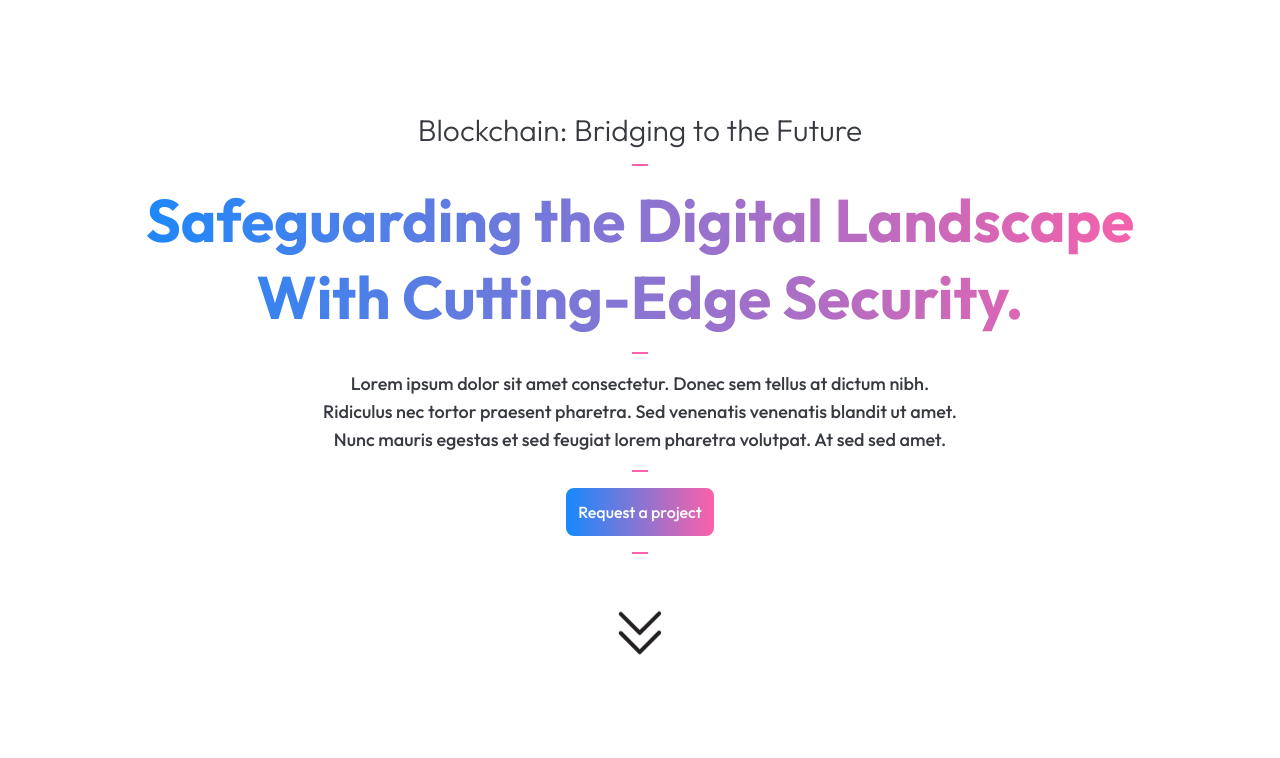
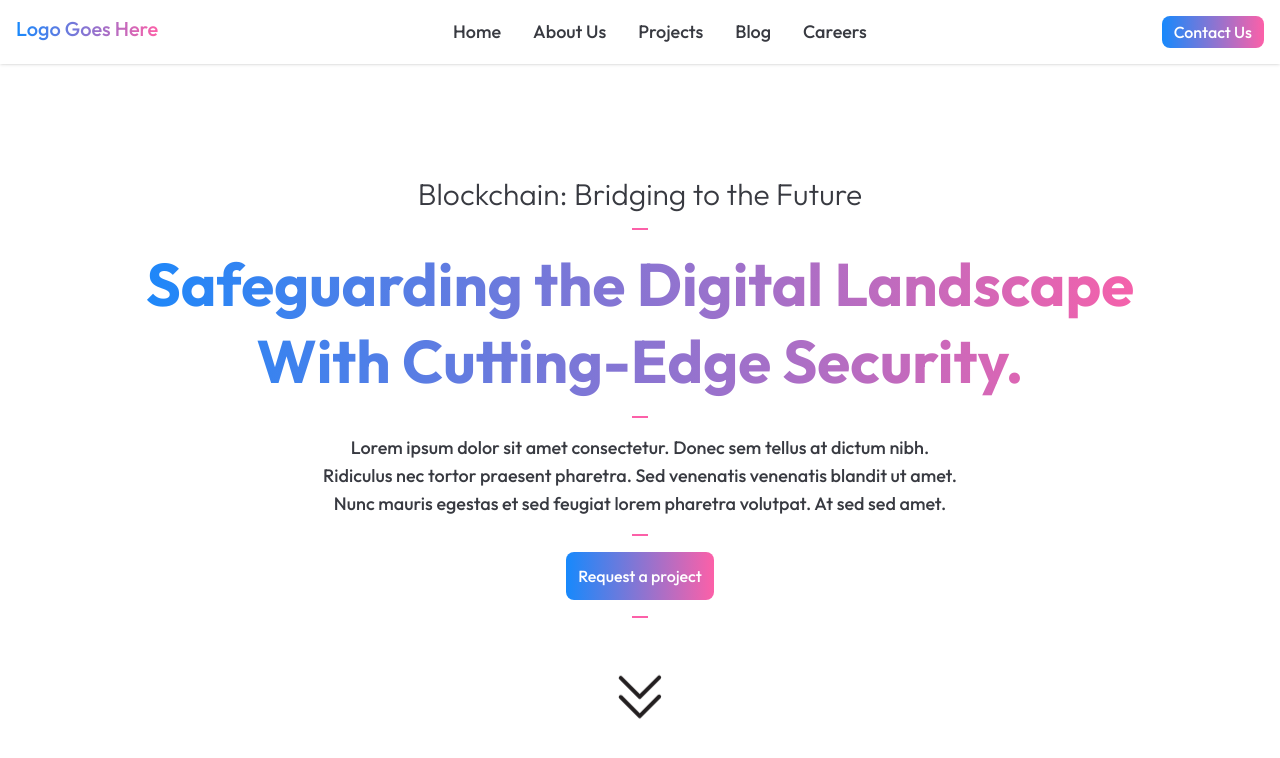
Before and after one commit to lucasfgaldinos/minimalist-landing-page-template, a React (Vite) app: page / in a window 1280 px wide. Shown: the top 758 px of the page. Built offline with nearby package versions, Linux system fonts and the light colour scheme.

Commit message:
feat: Criação do Header

```diff
--- /dev/null
+++ b/src/components/header/index.tsx
@@ -0,0 +1,48 @@
+import { Button } from '../button';
+
+export function Header() {
+	return (
+		<header className="px-4 py-4 shadow sticky top-0 left-0">
+			<div className="max-w-7xl flex justify-between mx-auto">
+				<p className="gradient-text font-medium text-xl">Logo Goes Here</p>
+
+				<nav className="text-dark font-medium text-lg flex items-center justify-center gap-8">
+					<button
+						className="header-link cursor-pointer transition-all duration-500"
+						type="button"
+					>
+						Home
+					</button>
+					<button
+						className="header-link cursor-pointer transition-all duration-500"
+						type="button"
+					>
+						About Us
+					</button>
+					<button
+						className="header-link cursor-pointer transition-all duration-500"
+						type="button"
+					>
+						Projects
+					</button>
+					<button
+						className="header-link cursor-pointer transition-all duration-500"
+						type="button"
+					>
+						Blog
+					</button>
+					<button
+						className="header-link cursor-pointer transition-all duration-500"
+						type="button"
+					>
+						Careers
+					</button>
+				</nav>
+
+				<Button height="sm" width="fit">
+					Contact Us
+				</Button>
+			</div>
+		</header>
+	);
+}
--- a/src/index.css
+++ b/src/index.css
@@ -39,6 +39,34 @@
 	color: transparent;
 }
 
+.header-link {
+	position: relative;
+}
+
+.header-link::after {
+	content: "";
+	position: absolute;
+	bottom: -2px;
+	left: 50%;
+	transform: translateX(-50%);
+	width: 0;
+	height: 2px;
+	background: linear-gradient(
+		90deg,
+		rgba(23, 137, 252, 1) 0%,
+		rgba(252, 96, 168, 1) 100%
+	);
+	transition: 200ms ease;
+}
+
+.header-link:hover::after {
+	width: 100%;
+}
+
+.header-link:active::after {
+	width: 30%;
+}
+
 .arrow-animation {
 	animation: arrowAnimation 1s ease-in infinite alternate;
 }
--- a/src/screens/home/index.tsx
+++ b/src/screens/home/index.tsx
@@ -1,8 +1,10 @@
+import { Header } from '../../components/header';
 import { Hero } from '../../components/hero';
 
 export function Home() {
 	return (
 		<>
+			<Header />
 			<Hero />
 			<footer />
 		</>
```
